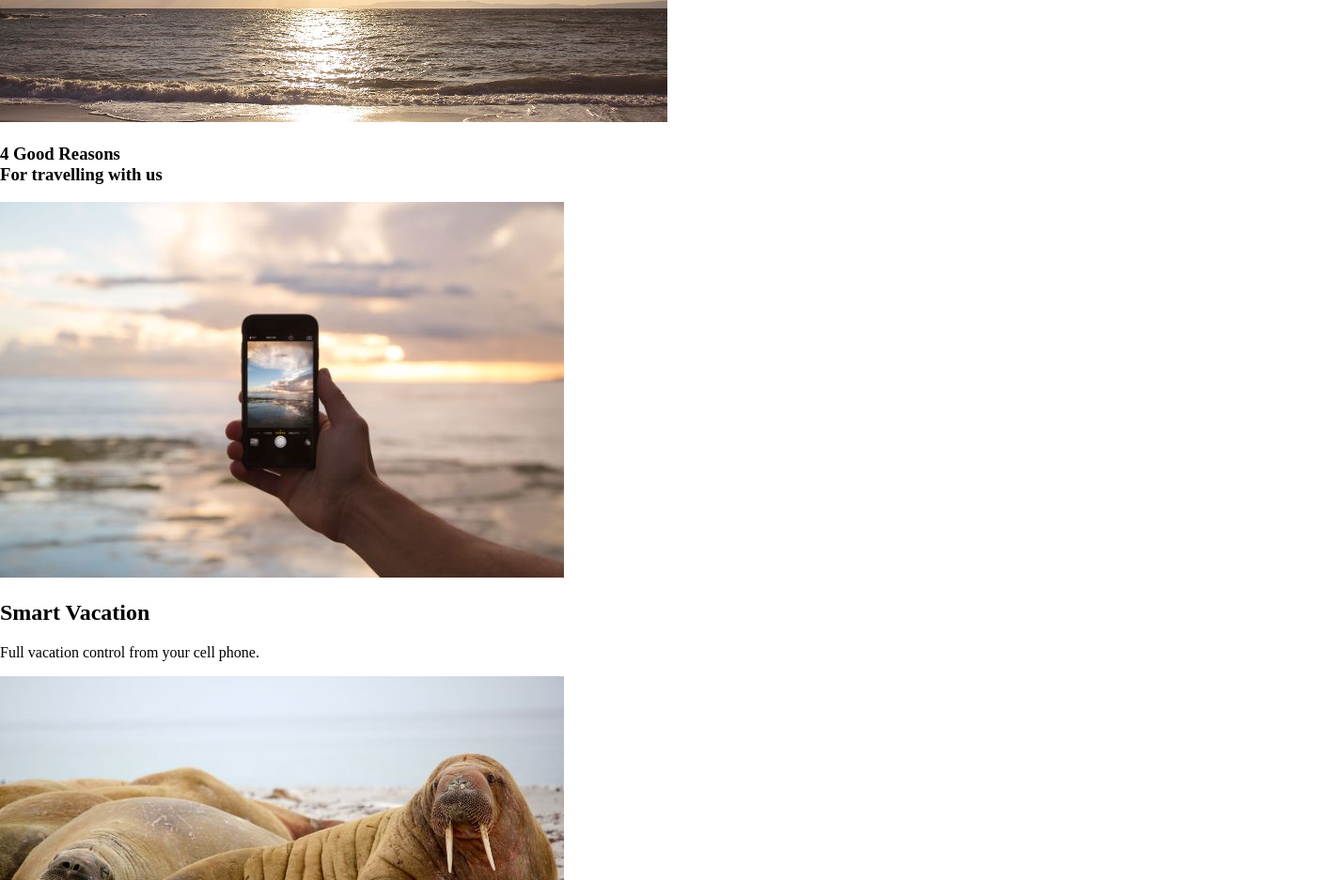
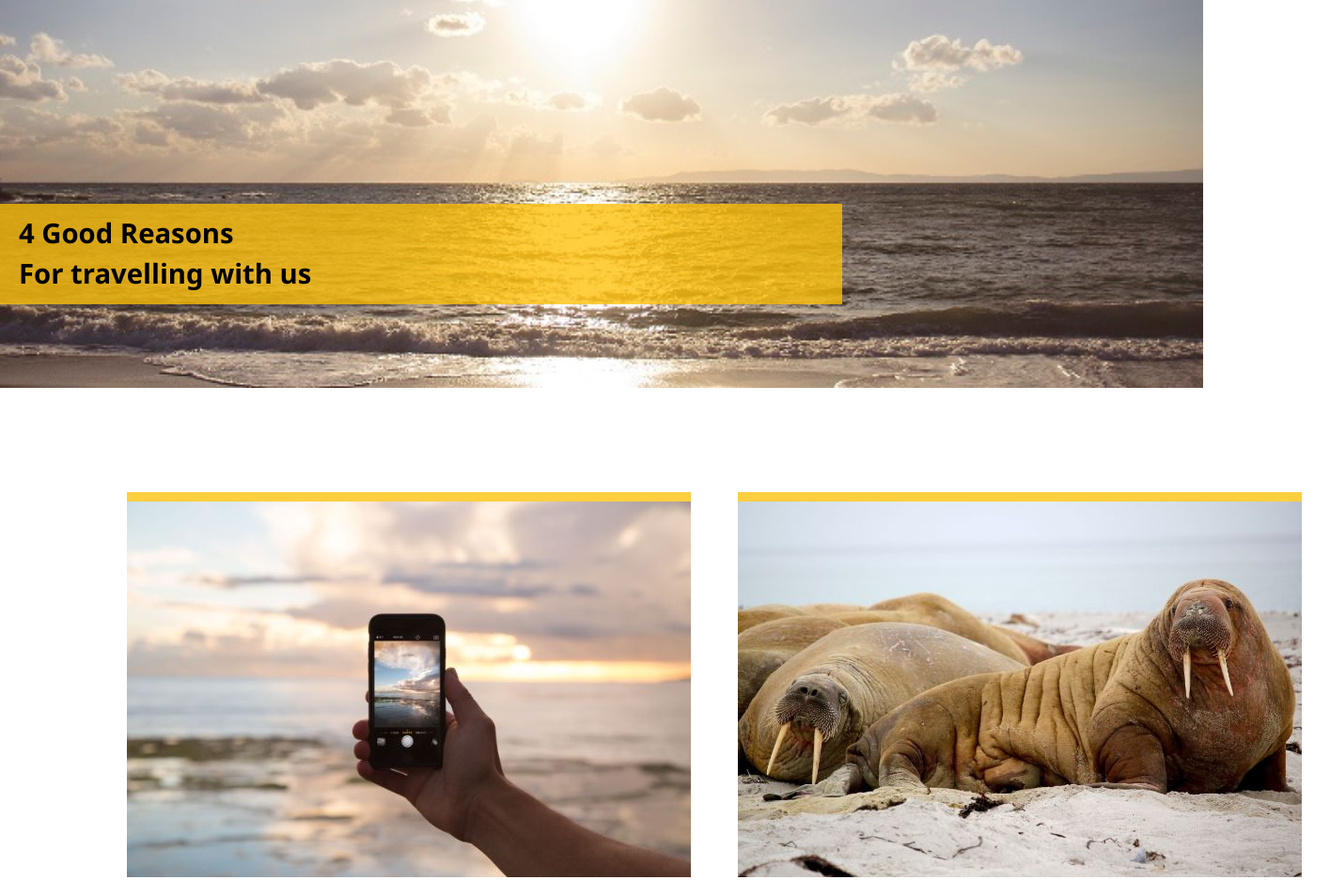
Before and after one commit to AbdalrhmanBanyissa/practising-repo, a plain HTML site: page index.html in a window 1280 px wide. Shown: the part 222-1159 px from the top of the page at 94% size, 1415 px wide, since content can reach past the window. Drawn offline with Linux system fonts and the light colour scheme.

Commit message:
upload my first test template

```diff
--- a/index.html
+++ b/index.html
@@ -6,29 +6,29 @@
   <body>
 
     <section>
-      <img src="photos/beach3.jpg" alt="">
 
-      <section>
-        <h1>
-          4 Good Reasons <br>
-           For travelling with us
-         </h1>
+      <img class="beach" src="photos/beach3.jpg" alt="">
 
-      </section>
+      <div class="divclass">
+        <section class="headTitle" >
+          <h1> 4 Good Reasons <br>
+            For travelling with us </h1>
+        </section>
+      </div>
 
     </section>
 
-    <section>
+    <section class="section1">
 
-      <section>
+      <section class="raw">
 
-        <section>
+        <section class="img1">
           <img src="photos/cellphone.jpg" alt="">
           <h2>Smart Vacation</h2>
           <p>Full vacation control from your cell phone.</p>
         </section>
 
-        <section>
+        <section >
           <img src="photos/sealions.jpg" alt="">
           <h2>Super Offers</h2>
           <p>Up to 50% offers. Always 25% student offers.</p>
@@ -36,16 +36,16 @@
 
         </section>
 
-        <section>
+        <section class="raw">
 
-          <section>
+          <section class="img1">
             <img src="photos/truck.jpg" alt="">
             <h2>Car Rental Included</h2>
             <p>Wherever you travel our car rental is included.</p>
           </section>
 
-          <section>
-            <img src="photos/nowornever.jpg" alt="">
+          <section >
+            <img src="photos/nowornever.jpg" alt="" style="width: 200%;">
             <h2>Realize Your Dreams</h2>
             <p>Don't wait until it is to late.</p>
           </section>
--- a/style.css
+++ b/style.css
@@ -1,7 +1,53 @@
-body{
+html{-ms-text-size-adjust:100%;-webkit-text-size-adjust:100%}body{margin:0}
+
+body {
   margin: 0%;
 }
 
+.beach{
+  width: 100%;
+}
+
+.divclass h1 {
+  margin: 0%;
+  padding-left: 20px;
+  padding-top: 10px;
+  padding-bottom: 10px;
+}
+
+.divclass {
+  position: relative;
+  bottom: 200px;
+  background-color: #ffc107c4;
+  width: 70%;
+  font-size: 25px;
+}
+
+.divclass:hover{
+  position: relative;
+  bottom: 200px;
+  background-color: #ffc10777;
+}
+
+h1, h2 {
+  font-family: "Segoe UI",Arial,sans-serif;
+  margin: 10px 0;
+  line-height: 1.5;
+}
+
+.section1{
+  width: 100%;
+  margin-left: 135px;
+}
+.raw {
+  width: 100%;
+  display: flex;
+}
+
 .img1 {
-width: 100%;
+  margin-right: 50px;
 }
+
+section section img {
+  border-top: solid 10px #ffc107c4;
+}
```
Also changed, not shown: 1 other file.
